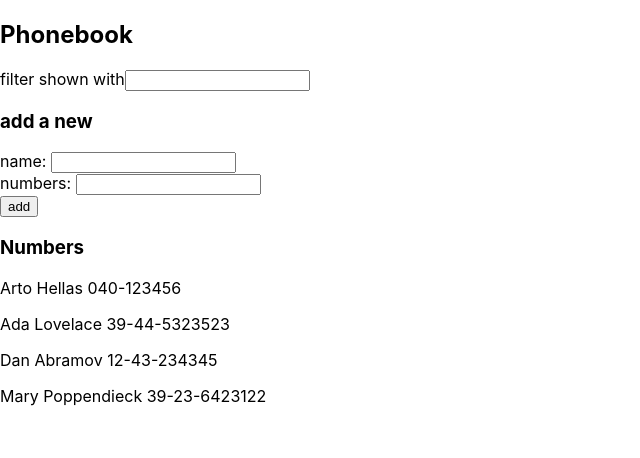
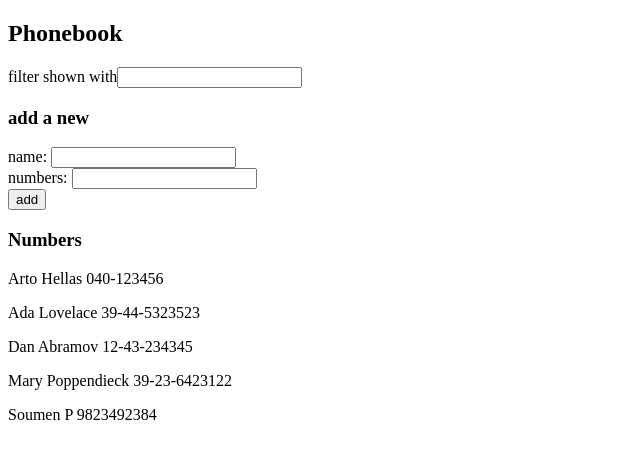
Before and after one commit to porelsoumen/fullstackapp, a React (Create React App) app in the folder part2/phonebook/: page / in a window 1280 px wide. Shown: the top 458 px of the page, without its empty margins (0-640 px from the left). Built offline with nearby package versions, Linux system fonts and the light colour scheme; data requests are answered from the project's data file.

Commit message:
Exercise 2.15

```diff
--- a/part2/phonebook/db.json
+++ b/part2/phonebook/db.json
@@ -1,5 +1,5 @@
 {
-    "persons":[
+  "persons": [
     {
       "name": "Arto Hellas",
       "number": "040-123456",
@@ -19,6 +19,11 @@
       "name": "Mary Poppendieck",
       "number": "39-23-6423122",
       "id": 4
+    },
+    {
+      "name": "Soumen P",
+      "number": "9823492384",
+      "id": 5
     }
   ]
 }
--- a/part2/phonebook/src/App.js
+++ b/part2/phonebook/src/App.js
@@ -23,7 +23,9 @@ const App = () => {
     if (idx !== -1) {
       alert(`${newName} already added to the phonebook`)
     }else {
-      setPersons(persons.concat(newPerson))
+      axios.post('http://localhost:3001/persons', newPerson)
+      .then(response => console.log(response.data))
+      //setPersons(persons.concat(newPerson))
     }
     setNewName('')
     setNewNumber('')
--- a/part2/phonebook/src/Person.js
+++ b/part2/phonebook/src/Person.js
@@ -3,7 +3,7 @@ import React from 'react'
 const Person = (props) => {
     return (
         <div>
-            <p key={props.name}>{props.name} {props.number}</p>
+            <p>{props.name} {props.number}</p>
         </div>
     )
 }
--- a/part2/phonebook/src/index.js
+++ b/part2/phonebook/src/index.js
@@ -1,17 +1,8 @@
 import React from 'react';
 import ReactDOM from 'react-dom';
-import './index.css';
 import App from './App';
-import reportWebVitals from './reportWebVitals';
 
 ReactDOM.render(
-  <React.StrictMode>
-    <App />
-  </React.StrictMode>,
+    <App />,
   document.getElementById('root')
 );
-
-// If you want to start measuring performance in your app, pass a function
-// to log results (for example: reportWebVitals(console.log))
-// or send to an analytics endpoint. Learn more: https://bit.ly/CRA-vitals
-reportWebVitals();
--- a/part2/phonebook/src/reportWebVitals.js
+++ /dev/null
@@ -1,13 +0,0 @@
-const reportWebVitals = onPerfEntry => {
-  if (onPerfEntry && onPerfEntry instanceof Function) {
-    import('web-vitals').then(({ getCLS, getFID, getFCP, getLCP, getTTFB }) => {
-      getCLS(onPerfEntry);
-      getFID(onPerfEntry);
-      getFCP(onPerfEntry);
-      getLCP(onPerfEntry);
-      getTTFB(onPerfEntry);
-    });
-  }
-};
-
-export default reportWebVitals;
```
Lines whose indentation alone changed are shown as unchanged.
